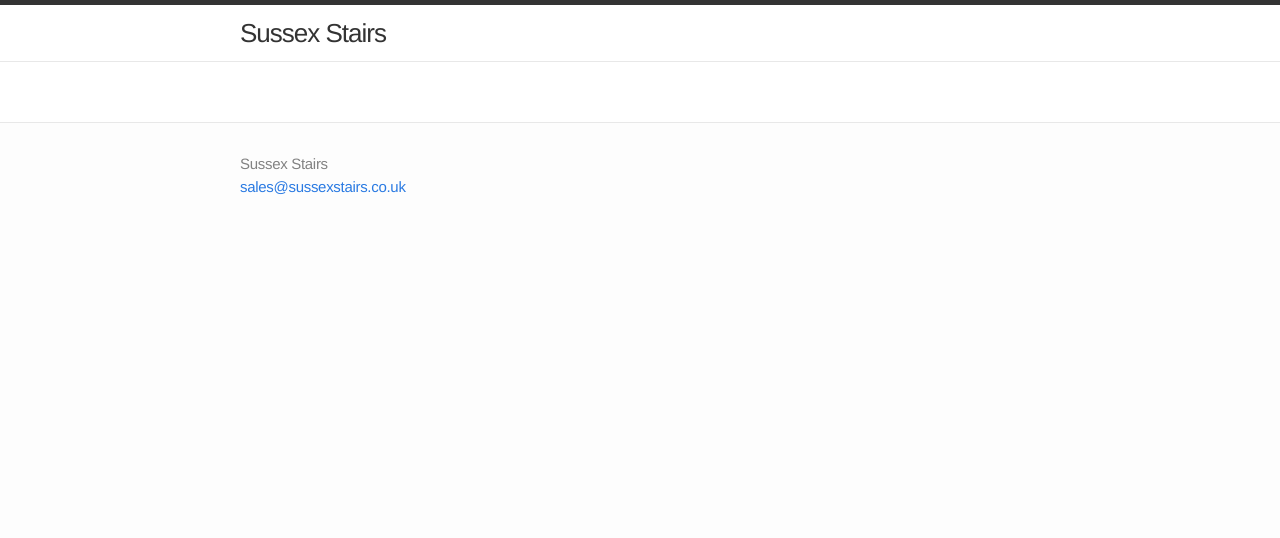
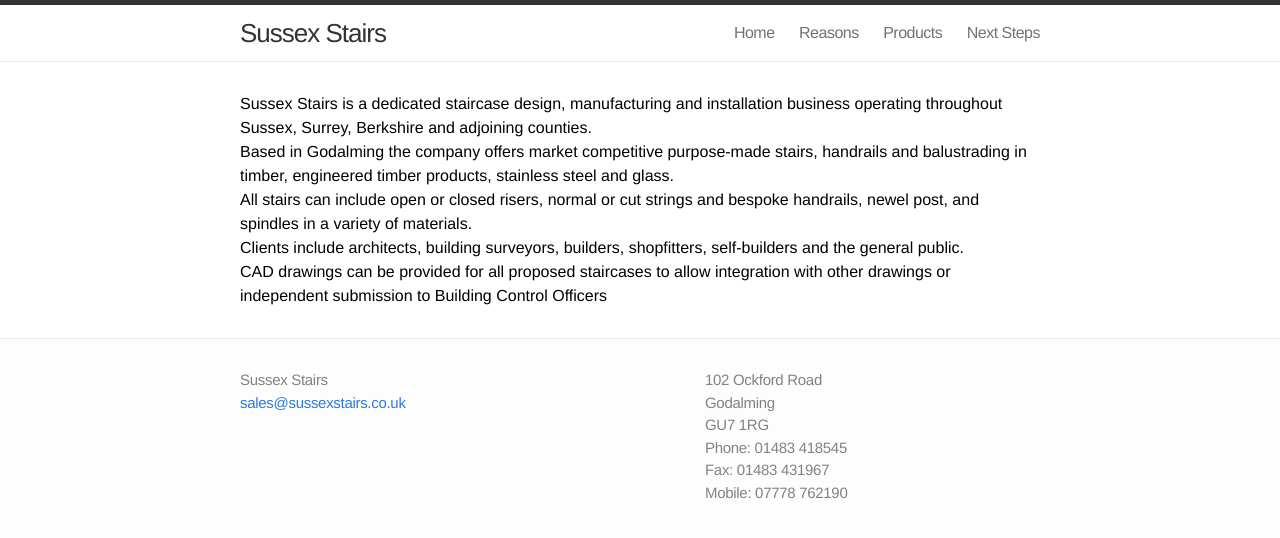
Before and after one commit to rjw1/sussexstairs.co.uk, a Jekyll site: the page built from index.md, in a window 1280 px wide. Shown: the top 538 px of the page. Built offline with Jekyll 4.4.1, drawn with Linux system fonts in a browser that asks for light colours; Markdown is read by kramdown in place of the engine named in the settings.

Commit message:
Make more like surrey stairs.

```diff
--- a/_includes/footer.html
+++ b/_includes/footer.html
@@ -14,6 +14,13 @@
     </div>
 
     <div class="footer-col-3 column">
+      <ul>
+        <li> 102 Ockford Road</li>
+        <li>Godalming</li>
+        <li>GU7 1RG</li>
+        <li>Phone: {{ site.telephone }}</li>
+        <li>Fax: {{ site.fax }}</li>
+        <li>Mobile: {{ site.mobile }}</li>
     </div>
 
   </div>
--- a/_includes/header.html
+++ b/_includes/header.html
@@ -17,9 +17,10 @@
         </svg>
       </a>
       <div class="trigger">
-        {% for page in site.pages %}
-          <a class="page-link" href="{{ page.url | prepend: site.baseurl }}">{{ page.title }}</a>
-        {% endfor %}
+          <a class="page-link" href="/">Home</a>
+          <a class="page-link" href="/reasons">Reasons</a>
+          <a class="page-link" href="/products">Products</a>
+          <a class="page-link" href="/next_steps">Next Steps</a>
       </div>
     </nav>
 
--- a/index.md
+++ b/index.md
@@ -1,7 +1,19 @@
 ---
 layout: default
+title: Home
 ---
 
-<div class="home">
+{{ site.title }} is a dedicated staircase design, manufacturing and installation
+business operating throughout Sussex, Surrey, Berkshire and adjoining counties.
 
-</div>
+Based in Godalming the company offers market competitive purpose-made stairs,
+handrails and balustrading in timber, engineered timber products, stainless steel and glass.
+
+All stairs can include open or closed risers, normal or cut strings and bespoke
+handrails, newel post, and spindles in a variety of materials.
+
+Clients include architects, building surveyors, builders, shopfitters,
+self-builders and the general public.
+
+CAD drawings can be provided for all proposed staircases to allow integration
+with other drawings or independent submission to Building Control Officers
```
Also changed, not shown: next_steps/index.md (added, +10 -0 lines), products/index.md (added, +11 -0 lines), reasons/index.md (added, +11 -0 lines).
